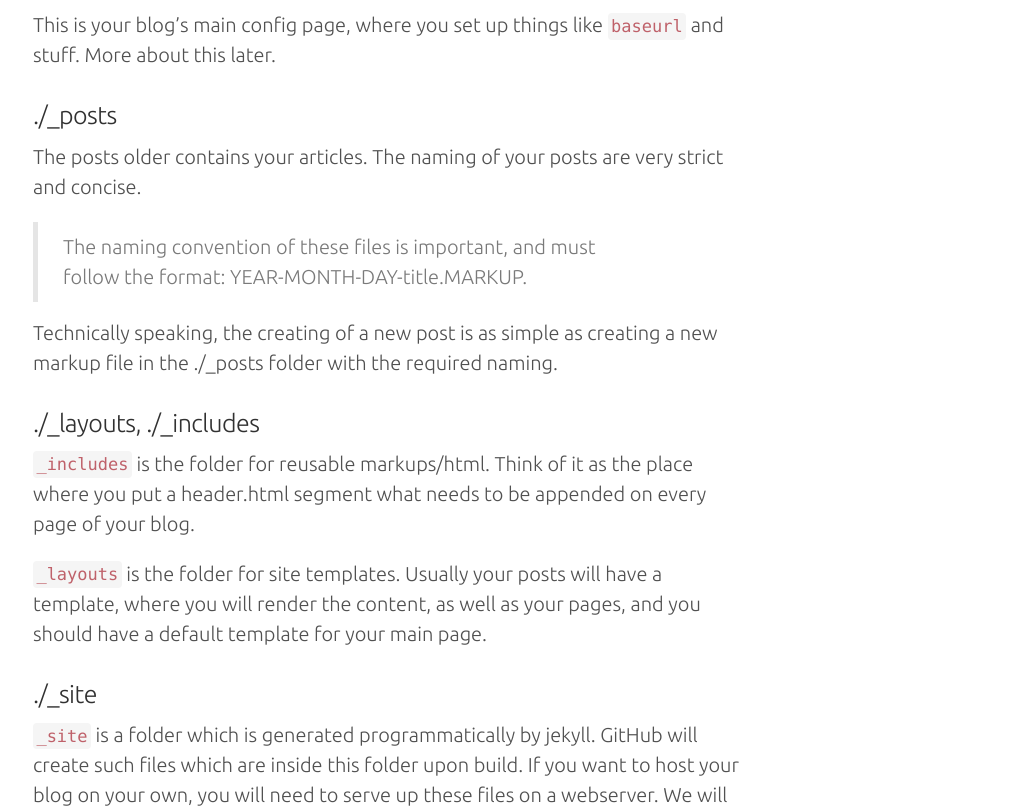
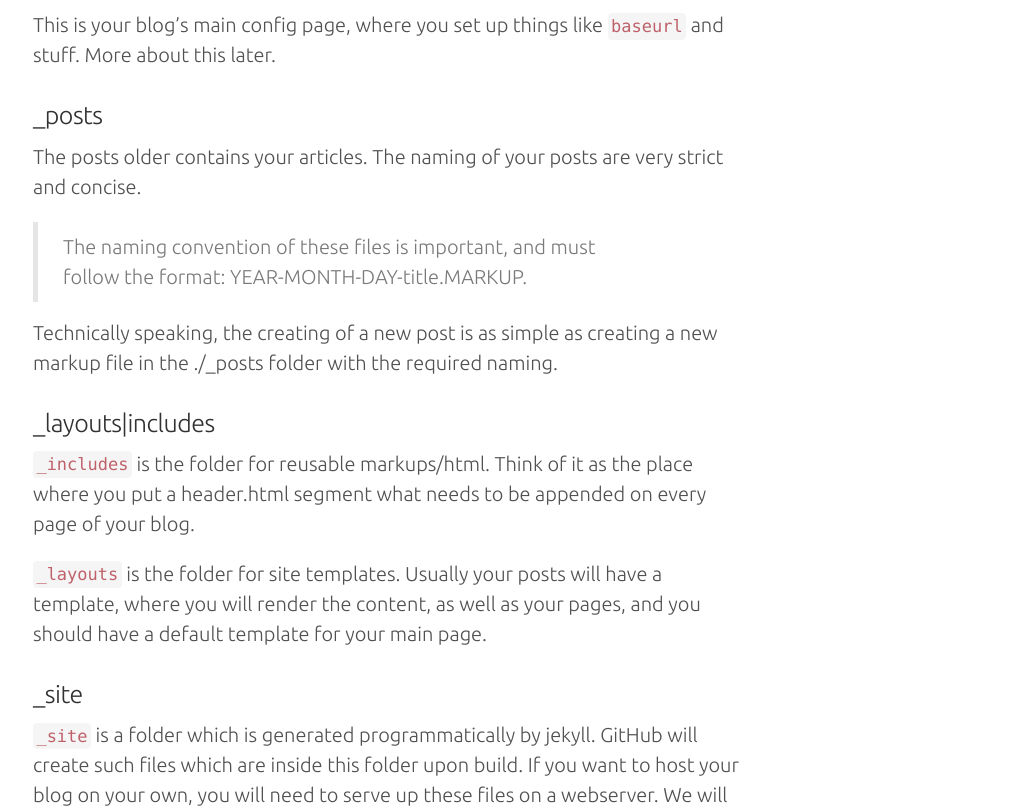
Before and after one commit to jim-y/jim-y.github.io, a Jekyll site: the page built from _posts/2014-12-23-easy-blogging-with-jekyll-and-github.md, in a window 1280 px wide and 1400 px high, scrolled down 5192 px. Shown: the part 159-967 px from the top of the window, without its empty margins (247-1278 px from the left). Built offline with Jekyll 4.4.1, drawn with Linux system fonts in a browser that asks for light colours; Markdown is read by kramdown in place of the engine named in the settings; comment, search, counter and statistics services are not loaded.

Commit message:
Modified header

```diff
--- a/_posts/2014-12-23-easy-blogging-with-jekyll-and-github.md
+++ b/_posts/2014-12-23-easy-blogging-with-jekyll-and-github.md
@@ -134,7 +134,7 @@ A Jekyll blog consists of `posts` and `pages`. Posts are .. surprise, surprise .
 
 This is your blog's main config page, where you set up things like `baseurl` and stuff. More about this later.
 
-### ./_posts
+### _posts
 
 The posts older contains your articles. The naming of your posts are very strict and concise.
 
@@ -142,13 +142,13 @@ The posts older contains your articles. The naming of your posts are very strict
 
 Technically speaking, the creating of a new post is as simple as creating a new markup file in the ./_posts folder with the required naming.
 
-### ./_layouts, ./_includes
+### _layouts|includes
 
 `_includes` is the folder for reusable markups/html. Think of it as the place where you put a header.html segment what needs to be appended on every page of your blog.
 
 `_layouts` is the folder for site templates. Usually your posts will have a template, where you will render the content, as well as your pages, and you should have a default template for your main page.
 
-### ./_site
+### _site
 
 `_site` is a folder which is generated programmatically by jekyll. GitHub will create such files which are inside this folder upon build. If you want to host your blog on your own, you will need to serve up these files on a webserver. We will put this folder into `.gitignore`.
 
```
